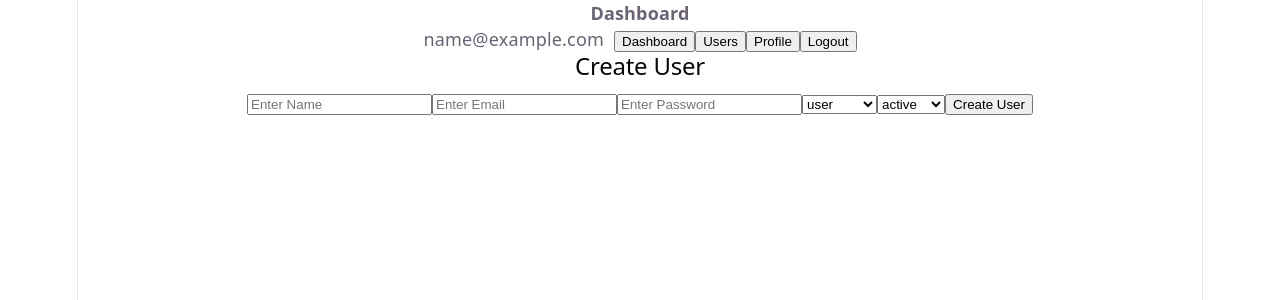
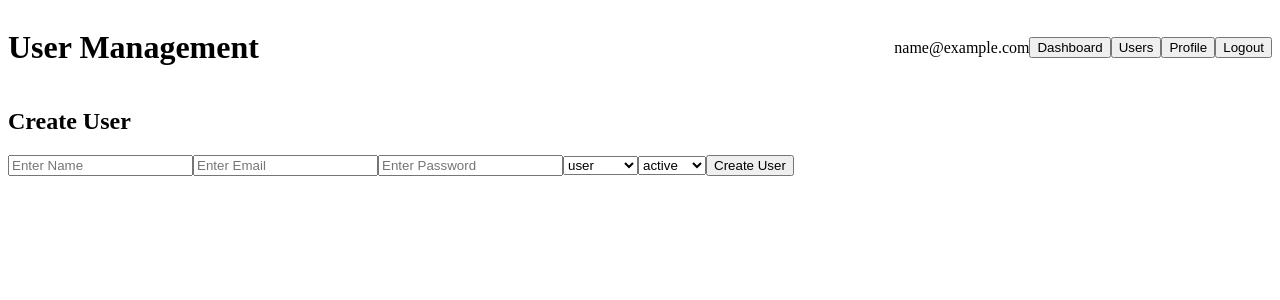
Before and after one commit to ZaidKhan26/PurpleMeritAssessment, a React app in the folder frontend/: page /create-user in a window 1280 px wide. Shown: the top 300 px of the page. Built offline with nearby package versions, Linux system fonts and the light colour scheme; sample sign-in values are in the browser's storage; the HTML template or start-up script is replaced by a standard one.

Commit message:
style(frontend): add Tailwind UI styling to users page and navbar and improve navbar UI with Tailwind and role-based navigation

```diff
--- a/frontend/package.json
+++ b/frontend/package.json
@@ -17,13 +17,17 @@
   },
   "devDependencies": {
     "@eslint/js": "^9.39.4",
+    "@tailwindcss/postcss": "^4.2.2",
     "@types/react": "^19.2.14",
     "@types/react-dom": "^19.2.3",
     "@vitejs/plugin-react": "^6.0.1",
+    "autoprefixer": "^10.5.0",
     "eslint": "^9.39.4",
     "eslint-plugin-react-hooks": "^7.0.1",
     "eslint-plugin-react-refresh": "^0.5.2",
     "globals": "^17.4.0",
+    "postcss": "^8.5.10",
+    "tailwindcss": "^4.2.2",
     "vite": "^8.0.4"
   }
 }
--- /dev/null
+++ b/frontend/postcss.config.cjs
@@ -0,0 +1,6 @@
+module.exports = {
+  plugins: [
+    require('@tailwindcss/postcss'),
+    require('autoprefixer'),
+  ],
+};
--- a/frontend/src/components/Navbar.jsx
+++ b/frontend/src/components/Navbar.jsx
@@ -3,27 +3,57 @@ import { useNavigate } from "react-router-dom";
 function Navbar() {
   const navigate = useNavigate();
 
-  const user = JSON.parse(localStorage.getItem("user"));
+  const user = JSON.parse(localStorage.getItem("user") || "null");
 
   const handleLogout = () => {
     localStorage.removeItem("token");
     localStorage.removeItem("user");
-
     navigate("/");
   };
 
   return (
-    <div>
-      <div>
-        <strong>Dashboard</strong>
-      </div>
+    <div className="bg-white shadow-md px-6 py-4 flex justify-between items-center">
+      <h1
+        className="text-xl font-bold cursor-pointer"
+        onClick={() => navigate("/dashboard")}
+      >
+        User Management
+      </h1>
 
-      <div>
-        {user && <span style={{ marginRight: "10px" }}>{user.email}</span>}
-        <button onClick={() => navigate("/dashboard")}>Dashboard</button>
-        <button onClick={() => navigate("/users")}>Users</button>
-        <button onClick={() => navigate("/profile")}>Profile</button>
-        <button onClick={handleLogout}>Logout</button>
+      <div className="flex items-center gap-4">
+        {user && (
+          <span className="text-gray-600 text-sm">{user.email}</span>
+        )}
+
+        <button
+          onClick={() => navigate("/dashboard")}
+          className="hover:text-blue-600"
+        >
+          Dashboard
+        </button>
+
+        {(user?.role === "admin" || user?.role === "manager") && (
+          <button
+            onClick={() => navigate("/users")}
+            className="hover:text-blue-600"
+          >
+            Users
+          </button>
+        )}
+
+        <button
+          onClick={() => navigate("/profile")}
+          className="hover:text-blue-600"
+        >
+          Profile
+        </button>
+
+        <button
+          onClick={handleLogout}
+          className="bg-red-500 text-white px-3 py-1 rounded hover:bg-red-600"
+        >
+          Logout
+        </button>
       </div>
     </div>
   );
--- a/frontend/src/index.css
+++ b/frontend/src/index.css
@@ -1,111 +1,3 @@
-:root {
-  --text: #6b6375;
-  --text-h: #08060d;
-  --bg: #fff;
-  --border: #e5e4e7;
-  --code-bg: #f4f3ec;
-  --accent: #aa3bff;
-  --accent-bg: rgba(170, 59, 255, 0.1);
-  --accent-border: rgba(170, 59, 255, 0.5);
-  --social-bg: rgba(244, 243, 236, 0.5);
-  --shadow:
-    rgba(0, 0, 0, 0.1) 0 10px 15px -3px, rgba(0, 0, 0, 0.05) 0 4px 6px -2px;
-
-  --sans: system-ui, 'Segoe UI', Roboto, sans-serif;
-  --heading: system-ui, 'Segoe UI', Roboto, sans-serif;
-  --mono: ui-monospace, Consolas, monospace;
-
-  font: 18px/145% var(--sans);
-  letter-spacing: 0.18px;
-  color-scheme: light dark;
-  color: var(--text);
-  background: var(--bg);
-  font-synthesis: none;
-  text-rendering: optimizeLegibility;
-  -webkit-font-smoothing: antialiased;
-  -moz-osx-font-smoothing: grayscale;
-
-  @media (max-width: 1024px) {
-    font-size: 16px;
-  }
-}
-
-@media (prefers-color-scheme: dark) {
-  :root {
-    --text: #9ca3af;
-    --text-h: #f3f4f6;
-    --bg: #16171d;
-    --border: #2e303a;
-    --code-bg: #1f2028;
-    --accent: #c084fc;
-    --accent-bg: rgba(192, 132, 252, 0.15);
-    --accent-border: rgba(192, 132, 252, 0.5);
-    --social-bg: rgba(47, 48, 58, 0.5);
-    --shadow:
-      rgba(0, 0, 0, 0.4) 0 10px 15px -3px, rgba(0, 0, 0, 0.25) 0 4px 6px -2px;
-  }
-
-  #social .button-icon {
-    filter: invert(1) brightness(2);
-  }
-}
-
-body {
-  margin: 0;
-}
-
-#root {
-  width: 1126px;
-  max-width: 100%;
-  margin: 0 auto;
-  text-align: center;
-  border-inline: 1px solid var(--border);
-  min-height: 100svh;
-  display: flex;
-  flex-direction: column;
-  box-sizing: border-box;
-}
-
-h1,
-h2 {
-  font-family: var(--heading);
-  font-weight: 500;
-  color: var(--text-h);
-}
-
-h1 {
-  font-size: 56px;
-  letter-spacing: -1.68px;
-  margin: 32px 0;
-  @media (max-width: 1024px) {
-    font-size: 36px;
-    margin: 20px 0;
-  }
-}
-h2 {
-  font-size: 24px;
-  line-height: 118%;
-  letter-spacing: -0.24px;
-  margin: 0 0 8px;
-  @media (max-width: 1024px) {
-    font-size: 20px;
-  }
-}
-p {
-  margin: 0;
-}
-
-code,
-.counter {
-  font-family: var(--mono);
-  display: inline-flex;
-  border-radius: 4px;
-  color: var(--text-h);
-}
-
-code {
-  font-size: 15px;
-  line-height: 135%;
-  padding: 4px 8px;
-  background: var(--code-bg);
-}
+@tailwind base;
+@tailwind components;
+@tailwind utilities;
--- a/frontend/src/pages/Users.jsx
+++ b/frontend/src/pages/Users.jsx
@@ -53,11 +53,11 @@ function Users() {
   };
 
   return (
-    <div>
+    <div className="min-h-screen bg-gray-100 p-6">
       <Navbar />
-      <h2>user List</h2>
+      <h2 className="text-2xl font-bold mb-4">User List</h2>
 
-      <div>
+      <div className="flex flex-wrap gap-4 mb-4">
         <input
           type="text"
           placeholder="Search by name or email"
@@ -66,44 +66,44 @@ function Users() {
             setSearch(e.target.value);
             setPage(1);
           }}
+          className="border p-2 rounded w-64"
         />
-      </div>
 
-      <div>
-        <label>
-          Role filter:{" "}
         <select
           value={role}
           onChange={(e) => {
             setRole(e.target.value);
             setPage(1);
           }}
+          className="border p-2 rounded"
         >
-            <option value="">All</option>
-            <option value="admin">admin</option>
-            <option value="manager">manager</option>
-            <option value="user">user</option>
+          <option value="">All Roles</option>
+          <option value="admin">Admin</option>
+          <option value="manager">Manager</option>
+          <option value="user">User</option>
         </select>
-        </label>
 
-        <label>
-          Status filter:{" "}
         <select
           value={status}
           onChange={(e) => {
             setStatus(e.target.value);
             setPage(1);
           }}
+          className="border p-2 rounded"
         >
-            <option value="">All</option>
-            <option value="active">active</option>
-            <option value="inactive">inactive</option>
+          <option value="">All Status</option>
+          <option value="active">Active</option>
+          <option value="inactive">Inactive</option>
         </select>
-        </label>
       </div>
 
       {currentUser?.role === "admin" && (
-        <button onClick={() => navigate("/create-user")}>Create User</button>
+        <button
+          onClick={() => navigate("/create-user")}
+          className="bg-blue-600 text-white px-4 py-2 rounded mb-4 hover:bg-blue-700"
+        >
+          + Create User
+        </button>
       )}
 
       {loading && <p>Loading...</p>}
@@ -113,27 +113,38 @@ function Users() {
 
       {!loading && users.length > 0 && (
         <>
-          <table>
-            <thead>
+          <table className="w-full bg-white shadow rounded overflow-hidden">
+            <thead className="bg-gray-200">
               <tr>
-                <th>Name</th>
-                <th>Email</th>
-                <th>Role</th>
-                <th>status</th>
-                <th>Action</th>
+                <th className="p-3 text-left">Name</th>
+                <th className="p-3 text-left">Email</th>
+                <th className="p-3 text-left">Role</th>
+                <th className="p-3 text-left">status</th>
+                <th className="p-3 text-left">Action</th>
               </tr>
             </thead>
             <tbody>
               {users.map((user) => (
                 <tr key={user._id}>
-                  <td>{user.name}</td>
-                  <td>{user.email}</td>
-                  <td>{user.role}</td>
-                  <td>{user.status}</td>
-                  <td>
+                  <td className="p-3">{user.name}</td>
+                  <td className="p-3">{user.email}</td>
+                  <td className="p-3">{user.role}</td>
+                  <td className="p-3">
+                    <span
+                      className={`px-2 py-1 rounded text-sm ${
+                        user.status === "active"
+                          ? "bg-green-100 text-green-700"
+                          : "bg-red-100 text-red-700"
+                      }`}
+                    >
+                      {user.status}
+                    </span>
+                  </td>
+                  <td className="p-3">
                     {(currentUser?.role === "admin" ||
                       currentUser?.role === "manager") && (
                       <button
+                        className="bg-yellow-500 text-white px-3 py-1 rounded mr-2 hover:bg-yellow-600"
                         onClick={() => navigate(`/users/${user._id}/edit`)}
                       >
                         Edit
@@ -144,6 +155,7 @@ function Users() {
                       <button
                         onClick={() => handleDeactivate(user._id)}
                         disabled={user.status === "inactive"}
+                        className="bg-red-500 text-white px-3 py-1 rounded hover:bg-red-600 disabled:bg-gray-400"
                       >
                         Deactivate
                       </button>
@@ -154,18 +166,23 @@ function Users() {
             </tbody>
           </table>
 
-          <div style={{ marginTop: "16px" }}>
-            <button onClick={() => setPage(page - 1)} disabled={page === 1}>
+          <div className="flex justify-between items-center mt-4">
+            <button
+              onClick={() => setPage(page - 1)}
+              disabled={page === 1}
+              className="bg-gray-300 px-3 py-1 rounded disabled:opacity-50"
+            >
               Previous
             </button>
 
-            <span>
+            <span className="font-medium">
               Page {page} of {totalPages}
             </span>
 
             <button
               onClick={() => setPage(page + 1)}
               disabled={page === totalPages}
+              className="bg-gray-300 px-3 py-1 rounded disabled:opacity-50"
             >
               Next
             </button>
--- /dev/null
+++ b/frontend/tailwind.config.cjs
@@ -0,0 +1,10 @@
+module.exports = {
+  content: [
+    "./index.html",
+    "./src/**/*.{js,jsx,ts,tsx}"
+  ],
+  theme: {
+    extend: {},
+  },
+  plugins: [],
+};
```
Also changed, not shown: 1 other file (tests, documents, lock files or other folders). Lines whose indentation alone changed are shown as unchanged.
